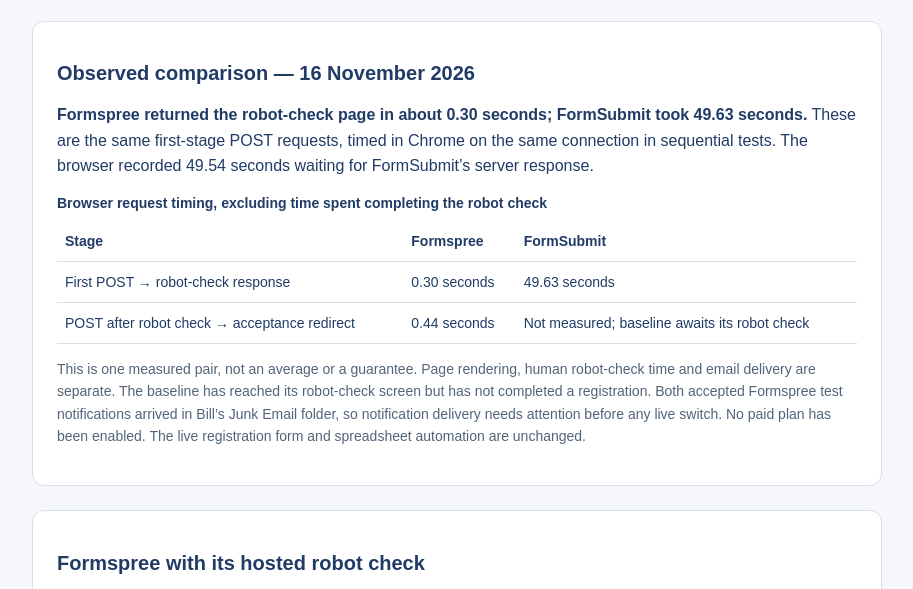
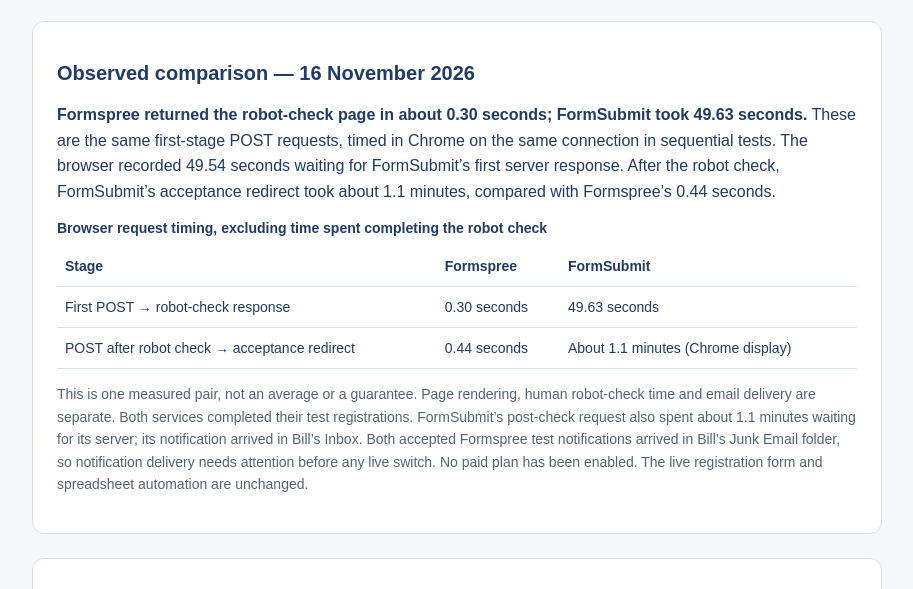
Before and after one commit to billmckinley-stad/shihan-putting-website, a plain HTML site: page registration-speed-test.html in a window 1280 px wide. Shown: the part 190-779 px from the top of the page, without its empty margins (183-1096 px from the left). Drawn offline with Linux system fonts and the light colour scheme.

Commit message:
Complete isolated comparison with FormSubmit post-CAPTCHA timing

```diff
--- a/registration-speed-test.html
+++ b/registration-speed-test.html
@@ -15,9 +15,9 @@
 <p>Only use the clearly labelled test details below. The production website, email notifications and registration spreadsheet are unchanged.</p>
 <section aria-labelledby="observed-heading">
 <h2 id="observed-heading">Observed comparison — 16 November 2026</h2>
-<p><strong>Formspree returned the robot-check page in about 0.30 seconds; FormSubmit took 49.63 seconds.</strong> These are the same first-stage POST requests, timed in Chrome on the same connection in sequential tests. The browser recorded 49.54 seconds waiting for FormSubmit’s server response.</p>
-<div class="scroll"><table><caption>Browser request timing, excluding time spent completing the robot check</caption><thead><tr><th>Stage</th><th>Formspree</th><th>FormSubmit</th></tr></thead><tbody><tr><td>First POST → robot-check response</td><td>0.30 seconds</td><td>49.63 seconds</td></tr><tr><td>POST after robot check → acceptance redirect</td><td>0.44 seconds</td><td>Not measured; baseline awaits its robot check</td></tr></tbody></table></div>
-<p class="note">This is one measured pair, not an average or a guarantee. Page rendering, human robot-check time and email delivery are separate. The baseline has reached its robot-check screen but has not completed a registration. Both accepted Formspree test notifications arrived in Bill’s Junk Email folder, so notification delivery needs attention before any live switch. No paid plan has been enabled. The live registration form and spreadsheet automation are unchanged.</p>
+<p><strong>Formspree returned the robot-check page in about 0.30 seconds; FormSubmit took 49.63 seconds.</strong> These are the same first-stage POST requests, timed in Chrome on the same connection in sequential tests. The browser recorded 49.54 seconds waiting for FormSubmit’s first server response. After the robot check, FormSubmit’s acceptance redirect took about 1.1 minutes, compared with Formspree’s 0.44 seconds.</p>
+<div class="scroll"><table><caption>Browser request timing, excluding time spent completing the robot check</caption><thead><tr><th>Stage</th><th>Formspree</th><th>FormSubmit</th></tr></thead><tbody><tr><td>First POST → robot-check response</td><td>0.30 seconds</td><td>49.63 seconds</td></tr><tr><td>POST after robot check → acceptance redirect</td><td>0.44 seconds</td><td>About 1.1 minutes (Chrome display)</td></tr></tbody></table></div>
+<p class="note">This is one measured pair, not an average or a guarantee. Page rendering, human robot-check time and email delivery are separate. Both services completed their test registrations. FormSubmit’s post-check request also spent about 1.1 minutes waiting for its server; its notification arrived in Bill’s Inbox. Both accepted Formspree test notifications arrived in Bill’s Junk Email folder, so notification delivery needs attention before any live switch. No paid plan has been enabled. The live registration form and spreadsheet automation are unchanged.</p>
 </section>
 <section aria-labelledby="formspree-heading">
 <h2 id="formspree-heading">Formspree with its hosted robot check</h2>
```
